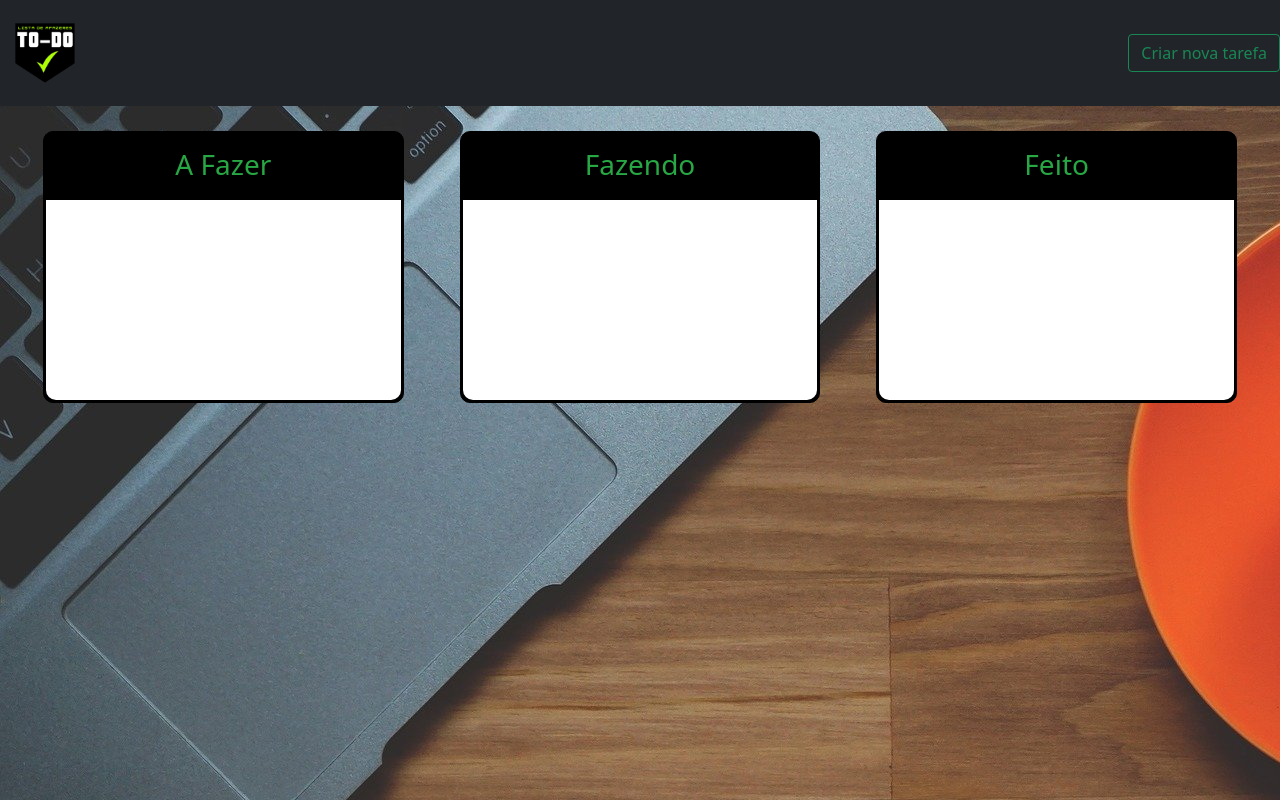
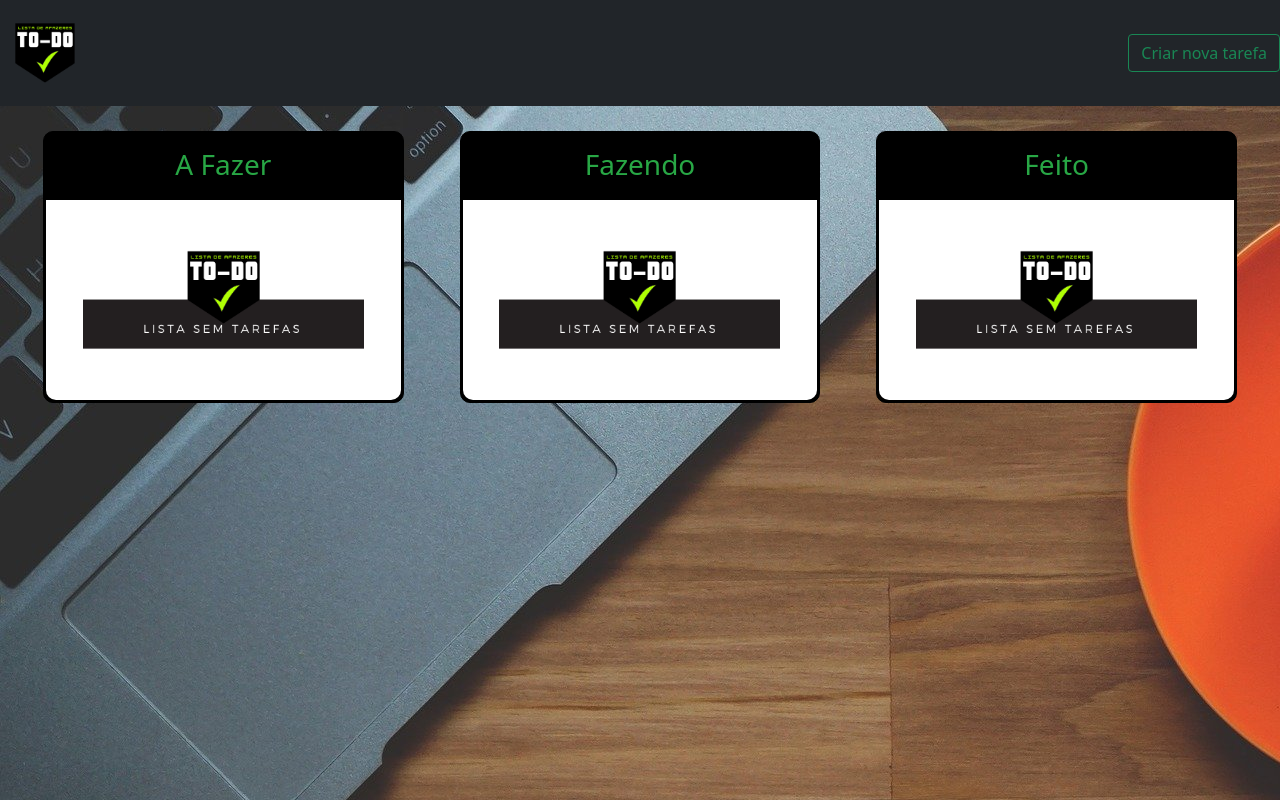
Before and after one commit to artursantiago/todo-web1, a plain HTML site: page index.html in a window 1280 px wide. Drawn offline with nearby package versions, Linux system fonts and the light colour scheme; no server answers.

Commit message:
Css para lista vazia

```diff
--- a/css/page.css
+++ b/css/page.css
@@ -64,6 +64,14 @@ button {
   width: 100%;
   max-height: 400px;
   overflow-y: auto;
+}
+
+
+.dropzone:empty {
+  background-image: url("../images/lista_vazia.png");
+  background-size: contain;
+  background-position: center;
+  background-repeat: no-repeat;
 }
 
 .card .btn:hover{
```
Also changed, not shown: images/lista_vazia.png (added).
